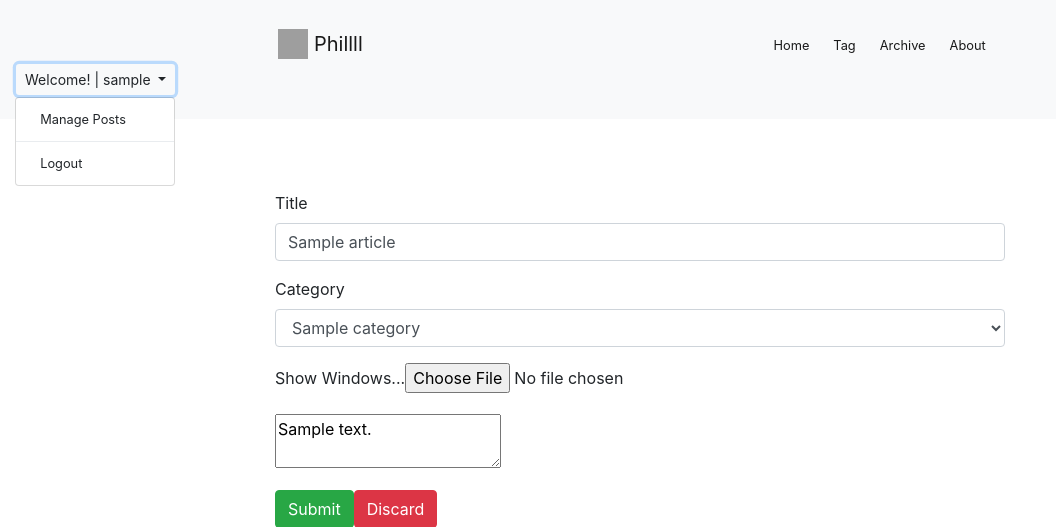
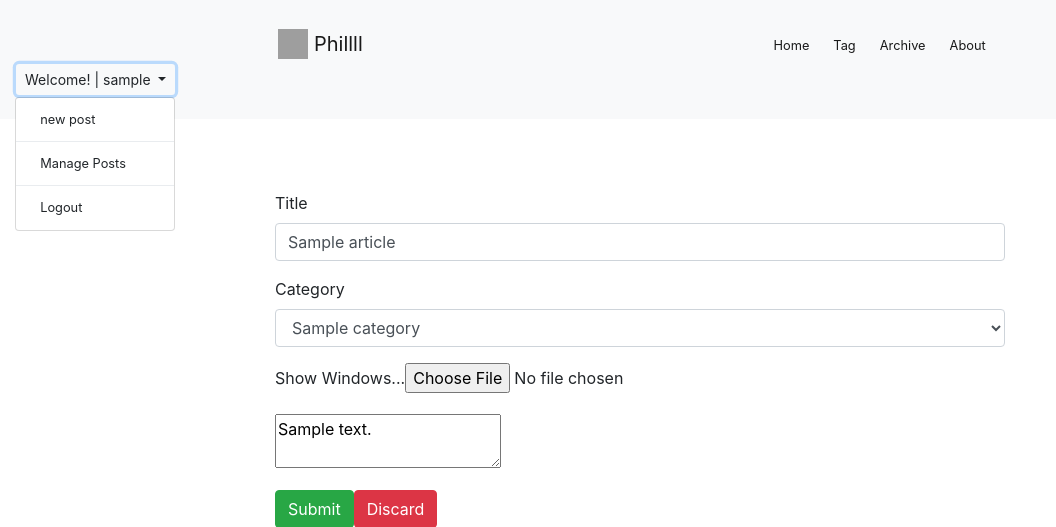
Before and after one commit to PhilGao/PhilBlog, a Flask app: page /post/1/edit in a window 1280 px wide, after a click that opens the changed part. Shown: the top 527 px of the page, without its empty margins (0-1056 px from the left). Run offline with Flask 2, Linux system fonts and the light colour scheme; a user stored in the database is signed in; tables that the repository leaves empty hold one stand-in row (values such as "Sample post"); some libraries are stand-ins or nearby versions; grey boxes are pictures that could not be loaded.

Commit message:
hotfix , add the new post in manage post part

```diff
--- a/philblog/templates/base.html
+++ b/philblog/templates/base.html
@@ -60,8 +60,10 @@
                 Welcome! | {{current_user.username}}
             </button>
             <div class="dropdown-menu dropdown-menu-sm-right">
-                <a class="dropdown-item small"  href="{{url_for('admin.post_manage')}}">Manage Posts</a>
+                <a class="dropdown-item small"  href="{{url_for('admin.post_new')}}">new post</a>
                 <div class="dropdown-divider"></div>
+                <a class="dropdown-item small" href="{{url_for('admin.post_manage')}}">Manage Posts</a>
+                 <div class="dropdown-divider"></div>
                 <a class="dropdown-item small" href="{{url_for('auth.logout')}}">Logout</a>
             </div>
         </div>
```
